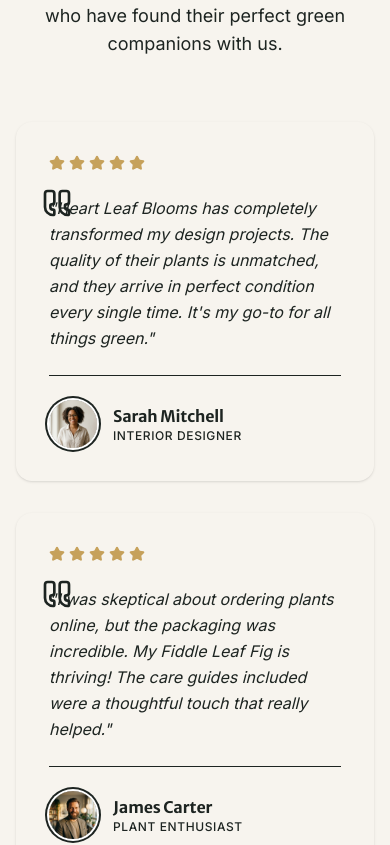
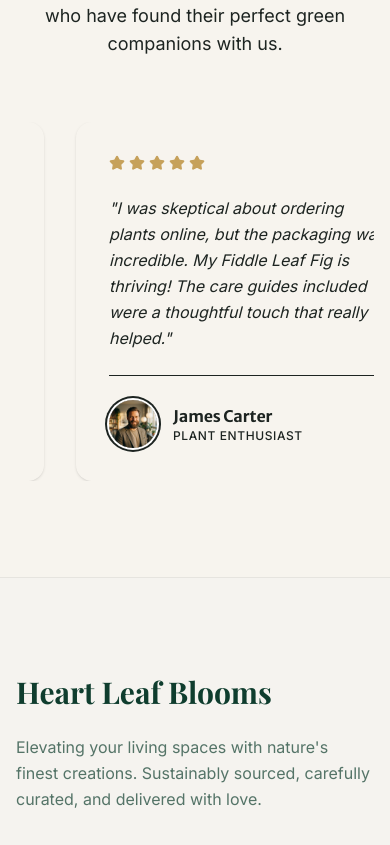
Before and after one commit to Digigit24/heart-leaf-blooms-frontend, a React (Vite) app: page / in a window 390 px wide. Shown: the part 5010-5855 px from the top of the page. Built offline with nearby package versions, Linux system fonts and the light colour scheme; a web font is replaced by a local one.

Commit message:
update the review section of home page

```diff
--- a/src/features/catalog/components/TestimonialSection.jsx
+++ b/src/features/catalog/components/TestimonialSection.jsx
@@ -27,17 +27,30 @@ const testimonials = [
         content: "The selection of exotic plants is amazing. I found rare species here that I couldn't find anywhere else. Customer service is top-notch and super responsive. Highly recommend!",
         rating: 5,
     },
+    {
+        id: 4,
+        name: 'Michael Ross',
+        role: 'Home Stylist',
+        image: '/images/avatar-1.png',
+        content: "Absolute perfection. The plants are lush, healthy, and larger than I expected. The shipping was fast, and the sustainable packaging is a huge plus for me.",
+        rating: 5,
+    },
+    {
+        id: 5,
+        name: 'Linda Wei',
+        role: 'Botanist',
+        image: '/images/avatar-2.png',
+        content: "I'm impressed by the root health of these plants. It's rare to see such vigorous growth from nursery stock. Truly professional quality.",
+        rating: 5,
+    }
 ];
 
 export default function TestimonialSection() {
-    const ref = useRef(null);
-    const isInView = useInView(ref, { once: true, margin: "-100px" });
-
     return (
         <section className="py-24 bg-surface-2 relative overflow-hidden">
             {/* Decorative Background Elements */}
-            <div className="absolute top-0 left-0 w-64 h-64 bg-primary/5 rounded-br-full blur-3xl" />
-            <div className="absolute bottom-0 right-0 w-64 h-64 bg-accent/5 rounded-tl-full blur-3xl" />
+            <div className="absolute top-0 left-0 w-64 h-64 bg-primary/5 rounded-br-full blur-3xl opacity-50" />
+            <div className="absolute bottom-0 right-0 w-64 h-64 bg-accent/5 rounded-tl-full blur-3xl opacity-50" />
 
             <div className="max-w-container mx-auto px-4 sm:px-6 lg:px-8 relative z-10">
                 <div className="text-center max-w-2xl mx-auto mb-16">
@@ -46,17 +59,23 @@ export default function TestimonialSection() {
                     <p className="text-muted text-lg font-light">Join thousands of happy plant parents who have found their perfect green companions with us.</p>
                 </div>
 
+                {/* Marquee Wrapper */}
+                <div className="relative w-full overflow-hidden mask-linear-fade">
+                    <motion.div
+                        className="flex gap-8 w-max"
+                        animate={{ x: "-50%" }}
+                        transition={{
+                            duration: 40,
+                            repeat: Infinity,
+                            ease: "linear",
+                            repeatType: "loop"
+                        }}
+                    >
+                        {/* Duplicate Key workaround for seamless loop - rendering list twice */}
+                        {[...testimonials, ...testimonials].map((testimonial, index) => (
                             <div
-                    ref={ref}
-                    className="grid grid-cols-1 md:grid-cols-3 gap-8"
-                >
-                    {testimonials.map((testimonial, index) => (
-                        <motion.div
-                            key={testimonial.id}
-                            initial={{ opacity: 0, y: 50 }}
-                            animate={isInView ? { opacity: 1, y: 0 } : { opacity: 0, y: 50 }}
-                            transition={{ duration: 0.6, delay: index * 0.2, ease: "easeOut" }}
-                            className="bg-surface p-8 rounded-2xl shadow-sm border border-transparent hover:border-primary/10 hover:shadow-xl transition-all duration-300 group"
+                                key={`${testimonial.id}-${index}`}
+                                className="w-[350px] md:w-[400px] bg-surface p-8 rounded-2xl shadow-sm border border-transparent hover:border-primary/10 hover:shadow-xl transition-all duration-300 group shrink-0"
                             >
                                 <div className="flex items-center gap-1 text-[#C6A15B] mb-6">
                                     {[...Array(testimonial.rating)].map((_, i) => (
@@ -65,7 +84,6 @@ export default function TestimonialSection() {
                                 </div>
 
                                 <div className="mb-6 relative">
-                                <Quote className="absolute -top-2 -left-2 w-8 h-8 text-primary/10 transform -scale-x-100" />
                                     <p className="text-text/80 leading-relaxed relative z-10 italic">"{testimonial.content}"</p>
                                 </div>
 
@@ -82,8 +100,13 @@ export default function TestimonialSection() {
                                         <p className="text-xs text-muted font-medium uppercase tracking-wider">{testimonial.role}</p>
                                     </div>
                                 </div>
+                            </div>
+                        ))}
                     </motion.div>
-                    ))}
+
+                    {/* Horizontal Fade Masks */}
+                    <div className="absolute inset-y-0 left-0 w-20 bg-linear-to-r from-surface-2 to-transparent z-10 pointer-events-none"></div>
+                    <div className="absolute inset-y-0 right-0 w-20 bg-linear-to-l from-surface-2 to-transparent z-10 pointer-events-none"></div>
                 </div>
             </div>
         </section>
```
Lines whose indentation alone changed are shown as unchanged.
